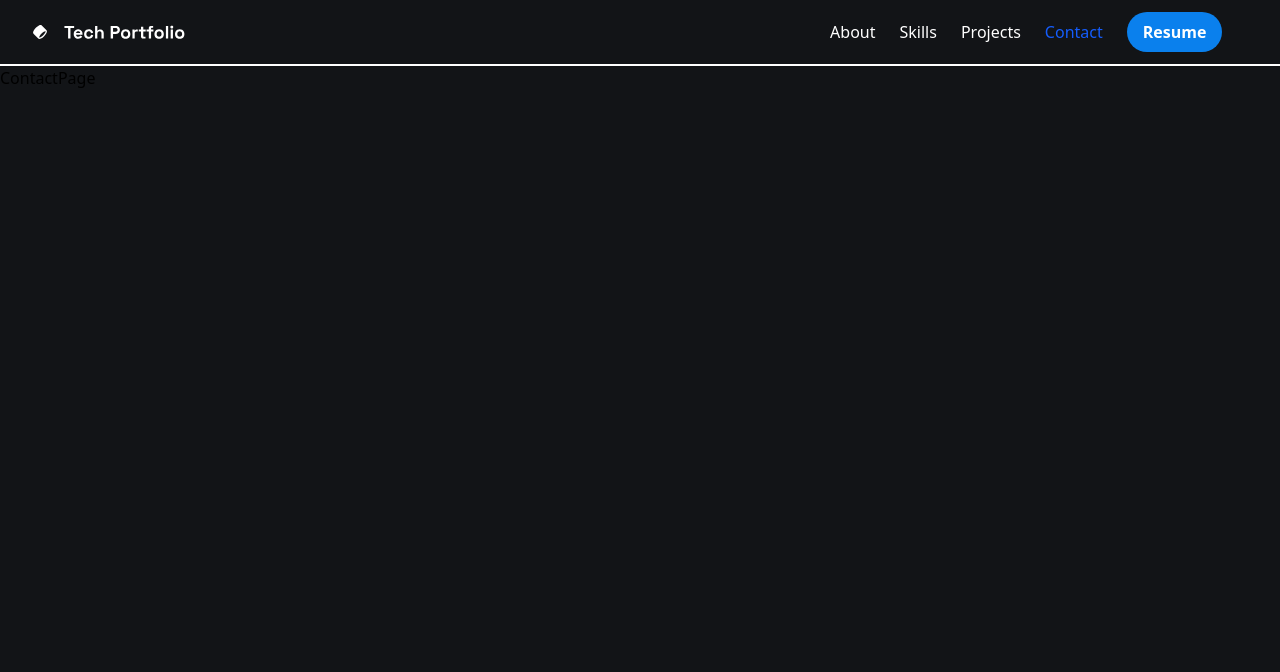
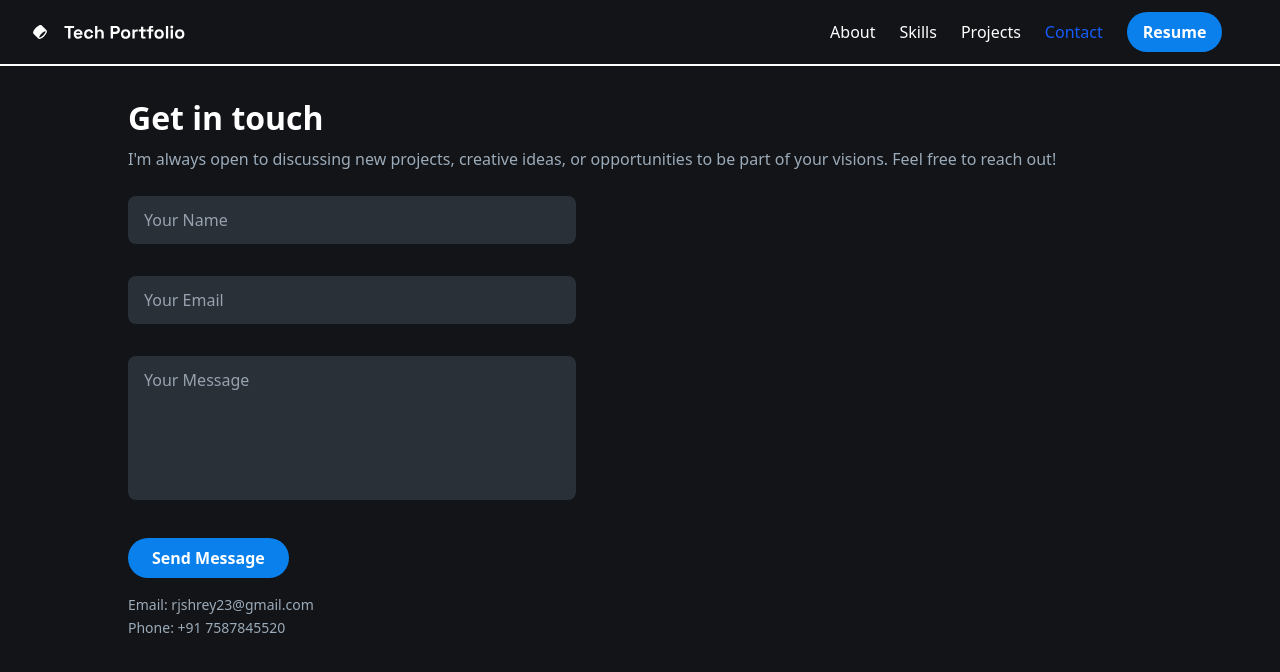
Before and after one commit to Shrey-raj-singh/portfolio, a React (Vite) app: page /contact in a window 1280 px wide. Shown: the top 672 px of the page. Built offline with nearby package versions, Linux system fonts and the light colour scheme.

Commit message:
Updated Contact page

```diff
--- a/index.html
+++ b/index.html
@@ -1,13 +1,19 @@
 <!doctype html>
 <html lang="en">
+
 <head>
   <meta charset="UTF-8" />
   <link rel="icon" type="image/svg+xml" href="/favicon.svg" />
+  <link href="https://fonts.googleapis.com/css2?family=Space+Grotesk:wght@400;500;600;700&display=swap"
+    rel="stylesheet">
+
   <meta name="viewport" content="width=device-width, initial-scale=1.0" />
   <title>Vite + React + TS</title>
 </head>
+
 <body>
   <div id="root"></div>
   <script type="module" src="/src/main.tsx"></script>
 </body>
+
 </html>
--- /dev/null
+++ b/postcss.config.mjs
@@ -0,0 +1,9 @@
+import tailwindcss from '@tailwindcss/postcss';
+import autoprefixer from 'autoprefixer';
+
+export default {
+  plugins: [
+    tailwindcss(),
+    autoprefixer(),
+  ],
+};
--- a/src/index.css
+++ b/src/index.css
@@ -1,4 +1,7 @@
 @import "tailwindcss";
+@tailwind base;
+@tailwind components;
+@tailwind utilities;
 
 
 body{
--- a/src/pages/ContactPage.tsx
+++ b/src/pages/ContactPage.tsx
@@ -1,10 +1,117 @@
+import { useState } from "react";
+import { siteConfig } from "../utils/constant";
+
+const ContactPage = () => {
+
+    const [isLoading, setIsLoading] = useState(false);
+    const [submitted, setSubmitted] = useState(false);
+
+    const handleSubmit = async (e: React.FormEvent<HTMLFormElement>) => {
+        e.preventDefault();
+        setIsLoading(true);
+
+        const form = e.currentTarget;
+        const formData = new FormData(form);
+
+        try {
+            const response = await fetch("https://formspree.io/f/xwpbqnbq", {
+                method: "POST",
+                body: formData,
+                headers: {
+                    Accept: "application/json",
+                },
+            });
+
+            if (response.ok) {
+                setSubmitted(true);
+                form.reset();
+            } else {
+                alert("There was an error submitting the form.");
+            }
+        } catch (error) {
+            alert("Something went wrong.");
+            console.log(error);
+        }
+
+        setIsLoading(false);
+    };
 
 
-const ContactPage = () => {
     return (
-        <>
-            <h1 className="m-auto">ContactPage</h1>
-        </>
+        <main className="max-h-screen flex flex-col justify-center items-center px-[10%]  text-center">
+
+            <div className="font-space w-full text-left mt-8">
+                <p className="text-[22px] sm:text-[26px] md:text-[32px] font-bold leading-tight text-white">
+                    Get in touch
+                </p>
+
+                <p className="mt-2  text-[#9CABBA] leading-relaxed cursor-">
+                    I'm always open to discussing new projects, creative ideas, or opportunities to be part of your visions.
+                    Feel free to reach out!
+                </p>
+            </div>
+
+            {isLoading && (
+                <div className="fixed inset-0 z-50 bg-transparent bg-opacity-60 backdrop-blur-sm flex items-center justify-center">
+                    <div className="animate-spin rounded-full h-16 w-16 border-t-4 border-[#0A80ED] border-opacity-100"></div>
+                </div>
+            )}
+
+            <div className="w-full text-left mt-4 relative ">
+                <form
+                    className="w-full max-w-[448px] space-y-6 mb-12"
+                    onSubmit={handleSubmit}
+                >
+
+                    <input
+                        type="text"
+                        name="name"
+                        required
+                        placeholder="Your Name"
+                        className="mt-2 w-full px-4 py-3 rounded-[8px] bg-[#293038] text-white placeholder-gray-400 focus:outline-none focus:ring-2 focus:ring-blue-500"
+                    />
+
+                    <input
+                        type="email"
+                        name="email"
+                        required
+                        placeholder="Your Email"
+                        className="mt-2 w-full px-4 py-3 rounded-[8px] bg-[#293038] text-white placeholder-gray-400 focus:outline-none focus:ring-2 focus:ring-blue-500"
+                    />
+
+                    <textarea
+                        name="message"
+                        required
+                        rows={5}
+                        placeholder="Your Message"
+                        className="mt-2  w-full px-4 py-3 rounded-[8px] bg-[#293038] text-white placeholder-gray-400 focus:outline-none focus:ring-2 focus:ring-blue-500 resize-none"
+                    />
+
+                    {submitted ? <></> : <button
+                        type="submit"
+                        className="absolute left-0 bottom-0 px-6 font-bold py-2 mt-6 sm:mt-8 text-white rounded-[20px] cursor-pointer hover:bg-blue-700 transition"
+                        style={{ backgroundColor: siteConfig.colors.primary }}
+                    >
+                        Send Message
+                    </button>}
+                    {submitted && (
+                        <p className="text-green-400 text-sm mt-2">✅ Message sent successfully!</p>
+                    )}
+                </form>
+
+            </div>
+
+            <div className="font-grotesk w-full text-left mt-4">
+                <p className="text-[10px] sm:text-[12px] md:text-[14px] text-[#9CABBA] leading-relaxed cursor-">
+                    Email: rjshrey23@gmail.com
+                </p>
+
+                <p className="text-[10px] sm:text-[12px] md:text-[14px] text-[#9CABBA] leading-relaxed cursor-">
+                    Phone: +91 7587845520
+                </p>
+            </div>
+
+        </main>
     );
 }
 
--- /dev/null
+++ b/tailwind.config.ts
@@ -0,0 +1,14 @@
+import type { Config } from 'tailwindcss';
+
+const config: Config = {
+  content: ['./index.html', './src/**/*.{js,ts,jsx,tsx}'],
+  theme: {
+    extend: {
+      fontFamily: {
+        space: ['Space Grotesk', 'sans-serif'],
+      },
+    },
+  },
+  plugins: [],
+};
+export default config;
```
Also changed, not shown: package.json (+6 -2 lines), 2 other files (tests, documents, lock files or other folders). Lines whose indentation alone changed are shown as unchanged.
